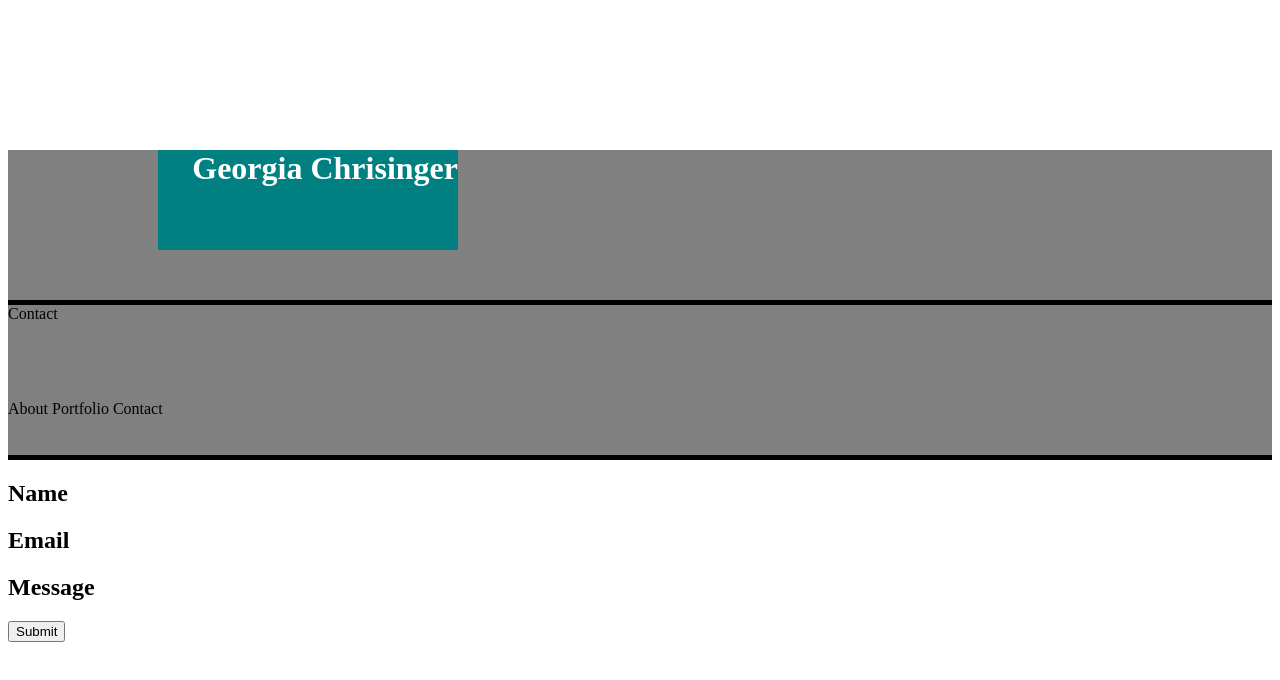
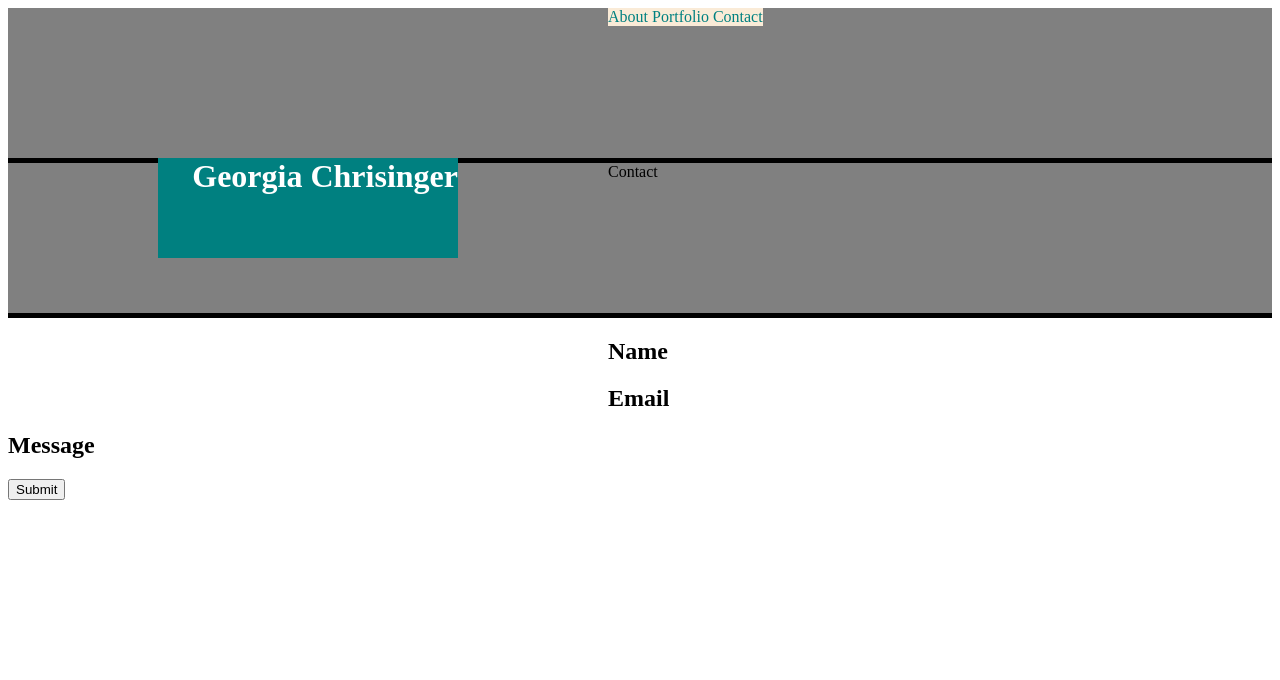
Before and after one commit to gchrisinger/Basic-Portfolio, a plain HTML site: page contact.html in a window 1280 px wide. Drawn offline with Linux system fonts and the light colour scheme.

Commit message:
still trying and very confused

```diff
--- a/assets/style.css
+++ b/assets/style.css
@@ -12,9 +12,11 @@
     width: 300px;
     margin: 150px;
     height: 100px;
+    float: left
 
 }
 .right_three {
-    background-color: antiquewhite
-    color: black;
+    background-color: antiquewhite;
+    color: teal;
+    float: left;
 }
--- a/contact.html
+++ b/contact.html
@@ -14,6 +14,8 @@
                 <a>Portfolio</a>
                 <a>Contact</a></div>
         </header>
+          <body class='block'>
+
 
           <!-- Section 1: Bio -->
           <section>
@@ -23,4 +25,7 @@
             <h2>Email</h2>
             <h2>Message</h2>
             <button>Submit</button>
+          </section>
+          </body>
+
           </head>
--- a/portfolio.html
+++ b/portfolio.html
@@ -4,9 +4,11 @@
     <meta charset="UTF-8">
     <meta name="viewport" content="width=device-width, initial-scale=1.0">
     <meta http-equiv="X-UA-Compatible" content="ie=edge">
-    <title>Document</title>
-    <link rel="stylesheet" href="assets/style.css"?
+    <title>Portfolio</title>
+    <link rel="stylesheet" href="assets/style.css"?>
 </head>
+<header class='my-header'>
+        <h1>Portfolio</h1>
 <body>
 
 </body>
```
Also changed, not shown: index.html (+1 -3 lines).
